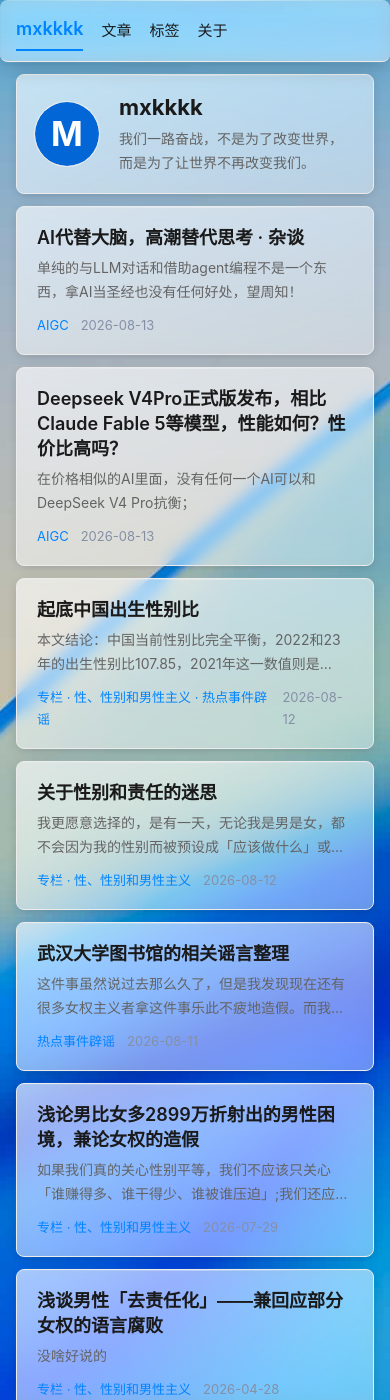
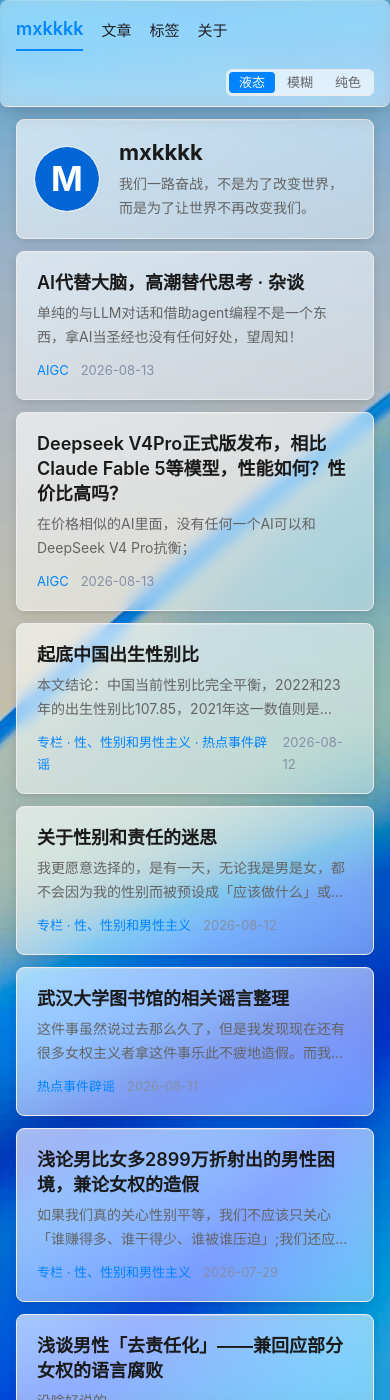
Before and after one commit to mxkfemkkk/mxkfemkkk.github.io, a Jekyll site: the page built from index.md, in a window 390 px wide and 1400 px high. Built offline with Jekyll 4.4.1, drawn with Linux system fonts in a browser that asks for light colours.

Commit message:
feat: 三风格视觉切换（液态/模糊/纯色）
- 导航栏右侧分段控件 + localStorage 记忆选择，默认液态
- head 内联脚本预置 data-glass 防 FOUC；defer 脚本切换
- frost 纯高斯模糊高透明、solid 还原白色实心卡片，均以
  html[data-glass] 作用域覆盖库样式，伪元素 content:none 清除
- 移动端控件换行靠右、frost 降模糊；无 backdrop-filter 浏览器加浓底色

Co-Authored-By: Claude <noreply@anthropic.com>

```diff
--- a/_includes/head.html
+++ b/_includes/head.html
@@ -2,7 +2,21 @@
 <meta name="viewport" content="width=device-width, initial-scale=1">
 {% seo %}
 {% include head-custom.html %}
+<!-- 视觉风格预置：在样式表前同步写入 data-glass，避免切换后刷新闪动 -->
+<script>
+  (function () {
+    var s = 'liquid';
+    try {
+      var stored = localStorage.getItem('glass-style');
+      if (stored === 'liquid' || stored === 'frost' || stored === 'solid') {
+        s = stored;
+      }
+    } catch (e) { /* localStorage 不可用（隐私模式等）时保持默认 */ }
+    document.documentElement.dataset.glass = s;
+  })();
+</script>
 <link rel="stylesheet" href="{{ "/assets/css/main.css" | relative_url }}">
 <link rel="stylesheet" href="{{ "/assets/css/glass.css" | relative_url }}">
 <link rel="stylesheet" href="{{ "/assets/css/glass-overrides.css" | relative_url }}">
 <link rel="stylesheet" href="{{ "/assets/css/post.css" | relative_url }}">
+<script src="{{ "/assets/js/glass-style.js" | relative_url }}" defer></script>
--- a/_includes/header.html
+++ b/_includes/header.html
@@ -5,5 +5,10 @@
     <a href="{{ "/posts/" | relative_url }}" class="{% if current contains "/posts/" or page.layout == "post" %}active{% endif %}">文章</a>
     <a href="{{ "/tags/" | relative_url }}" class="{% if current == "/tags/" %}active{% endif %}">标签</a>
     <a class="nav-about {% if current == "/about/" %}active{% endif %}" href="{{ "/about/" | relative_url }}">关于</a>
+    <div class="glass-switch" role="group" aria-label="视觉风格">
+      <button type="button" data-style="liquid" class="active" aria-pressed="true">液态</button>
+      <button type="button" data-style="frost" aria-pressed="false">模糊</button>
+      <button type="button" data-style="solid" aria-pressed="false">纯色</button>
+    </div>
   </nav>
 </header>
--- a/_layouts/default.html
+++ b/_layouts/default.html
@@ -1,5 +1,5 @@
 <!DOCTYPE html>
-<html lang="{{ site.lang | default: "zh-CN" }}">
+<html lang="{{ site.lang | default: "zh-CN" }}" data-glass="liquid">
 <head>
   {% include head.html %}
 </head>
--- a/assets/css/glass-overrides.css
+++ b/assets/css/glass-overrides.css
@@ -83,3 +83,135 @@
     transition: none !important;
   }
 }
+
+/* ============================================================
+   视觉风格切换：液态玻璃 / 高斯模糊高透明 / 纯色
+   通过 <html data-glass="..."> 生效；liquid 为默认，无需覆盖
+   ============================================================ */
+
+/* ---------- 切换控件（导航栏右侧；自身不带 glass 类，不受风格影响） ---------- */
+.glass-switch {
+  display: inline-flex;
+  align-items: center;
+  gap: 2px;
+  padding: 2px;
+  border: 1px solid var(--border);
+  border-radius: 6px;
+  background: rgba(255, 255, 255, 0.65);   /* 玻璃/纯色头部下都可读 */
+}
+
+.glass-switch button {
+  font: inherit;
+  font-size: 0.8125rem;                    /* 与元信息字号一致 */
+  line-height: 1;
+  color: var(--text-2);
+  padding: 4px 10px;
+  border: 0;
+  border-radius: 4px;
+  background: transparent;
+  cursor: pointer;
+  transition: background 0.2s, color 0.2s;
+}
+
+.glass-switch button:hover {
+  color: var(--blue);
+  background: rgba(0, 132, 255, 0.08);
+}
+
+.glass-switch button.active,
+.glass-switch button[aria-pressed="true"] {
+  background: var(--blue);
+  color: #fff;
+}
+
+.glass-switch button:focus-visible {
+  outline: 2px solid var(--blue);
+  outline-offset: 1px;
+}
+
+/* ---------- 风格二：高斯模糊高透明（frost） ---------- */
+html[data-glass="frost"] .glass {
+  background: rgba(255, 255, 255, 0.28);   /* 覆盖库的两层渐变（含 background-size 复位） */
+  -webkit-backdrop-filter: blur(10px);      /* 纯模糊，去掉 saturate/brightness */
+  backdrop-filter: blur(10px);
+  box-shadow: none;                         /* 去描边环 / 内高光 / 深度投影 */
+  animation: none;                          /* 去扫光 */
+}
+
+/* 去呼吸高光、色散边缘、顶部亮线 */
+html[data-glass="frost"] .glass::before,
+html[data-glass="frost"] .glass::after,
+html[data-glass="frost"] .glass-card::before,
+html[data-glass="frost"] .glass-card::after {
+  content: none;
+}
+
+html[data-glass="frost"] .glass-card {
+  background: rgba(255, 255, 255, 0.25);
+  -webkit-backdrop-filter: blur(8px);
+  backdrop-filter: blur(8px);
+  box-shadow: none;
+  transition: none;                         /* 无动画无过渡 */
+}
+
+/* 压过库的 .glass-card:hover 与本文件的 .feed-item.glass-card:hover（悬停不上浮） */
+html[data-glass="frost"] .glass-card:hover {
+  transform: none;
+  box-shadow: none;
+}
+
+/* 老浏览器无 backdrop-filter：底色加浓保证可读（与 liquid 的 0.92 回退一致） */
+@supports not ((backdrop-filter: blur(1px)) or (-webkit-backdrop-filter: blur(1px))) {
+  html[data-glass="frost"] .glass       { background: rgba(255, 255, 255, 0.92); }
+  html[data-glass="frost"] .glass-card  { background: rgba(255, 255, 255, 0.92); }
+}
+
+/* ---------- 风格三：纯色（solid，还原最初白色卡片） ---------- */
+html[data-glass="solid"] .site-header.glass {
+  background: var(--card);                /* 还原白色吸顶头 */
+  border-radius: 0;                       /* 原头部是通栏直角，无圆角 */
+  box-shadow: none;
+  -webkit-backdrop-filter: none;
+  backdrop-filter: none;
+  animation: none;
+}
+
+html[data-glass="solid"] .glass::before,
+html[data-glass="solid"] .glass::after,
+html[data-glass="solid"] .glass-card::before,
+html[data-glass="solid"] .glass-card::after {
+  content: none;
+}
+
+html[data-glass="solid"] .glass-card {
+  background: var(--card);                /* 还原 .card 白底 */
+  border: 1px solid var(--border);
+  border-radius: 8px;
+  box-shadow: none;
+  -webkit-backdrop-filter: none;
+  backdrop-filter: none;
+  transition: box-shadow 0.2s;            /* 还原 main.css 原始悬停过渡 */
+}
+
+html[data-glass="solid"] .glass-card:hover {
+  transform: none;                        /* 压过库上浮与玻璃阴影 */
+  box-shadow: none;
+}
+
+/* feed 卡片保留原始轻微悬停阴影（同 main.css .feed-item:hover） */
+html[data-glass="solid"] .feed-item.glass-card:hover {
+  box-shadow: 0 2px 8px rgba(0, 0, 0, 0.06);
+}
+
+/* ---------- 移动端（≤768px）：控件换行靠右；frost 降低模糊开销 ---------- */
+@media (max-width: 768px) {
+  .glass-switch { margin-left: auto; }    /* .nav-about 该断点已取消 auto，由控件顶替靠右 */
+  html[data-glass="frost"] .glass {
+    -webkit-backdrop-filter: blur(8px);
+    backdrop-filter: blur(8px);
+  }
+  html[data-glass="frost"] .glass-card {
+    -webkit-backdrop-filter: blur(6px);
+    backdrop-filter: blur(6px);
+  }
+}
--- /dev/null
+++ b/assets/js/glass-style.js
@@ -0,0 +1,36 @@
+/* 视觉风格切换：液态玻璃 / 高斯模糊高透明 / 纯色
+   写入 <html data-glass> 并持久化到 localStorage；
+   无依赖、defer 加载；head 内联脚本已预置 data-glass 防 FOUC */
+(function () {
+  'use strict';
+
+  var STYLES = ['liquid', 'frost', 'solid'];   /* 合法值白名单 */
+  var root = document.documentElement;
+  var group = document.querySelector('.glass-switch');
+
+  /* 应用指定风格：同步 data-glass、localStorage 与按钮高亮 */
+  function setStyle(name) {
+    if (STYLES.indexOf(name) === -1) { return; }   /* 非法值兜底，忽略 */
+    root.dataset.glass = name;
+    try { localStorage.setItem('glass-style', name); } catch (e) { /* 隐私模式忽略 */ }
+    if (!group) { return; }
+    var buttons = group.querySelectorAll('button[data-style]');
+    for (var i = 0; i < buttons.length; i++) {
+      var on = buttons[i].getAttribute('data-style') === name;
+      if (on) { buttons[i].classList.add('active'); }
+      else    { buttons[i].classList.remove('active'); }
+      buttons[i].setAttribute('aria-pressed', on ? 'true' : 'false');
+    }
+  }
+
+  /* 事件委托：点击任意风格按钮即切换 */
+  if (group) {
+    group.addEventListener('click', function (e) {
+      var btn = e.target.closest ? e.target.closest('button[data-style]') : null;
+      if (btn) { setStyle(btn.getAttribute('data-style')); }
+    });
+  }
+
+  /* 初始化：与内联脚本写入的 data 属性保持一致（含按钮态同步） */
+  setStyle(root.dataset.glass || 'liquid');
+})();
```
